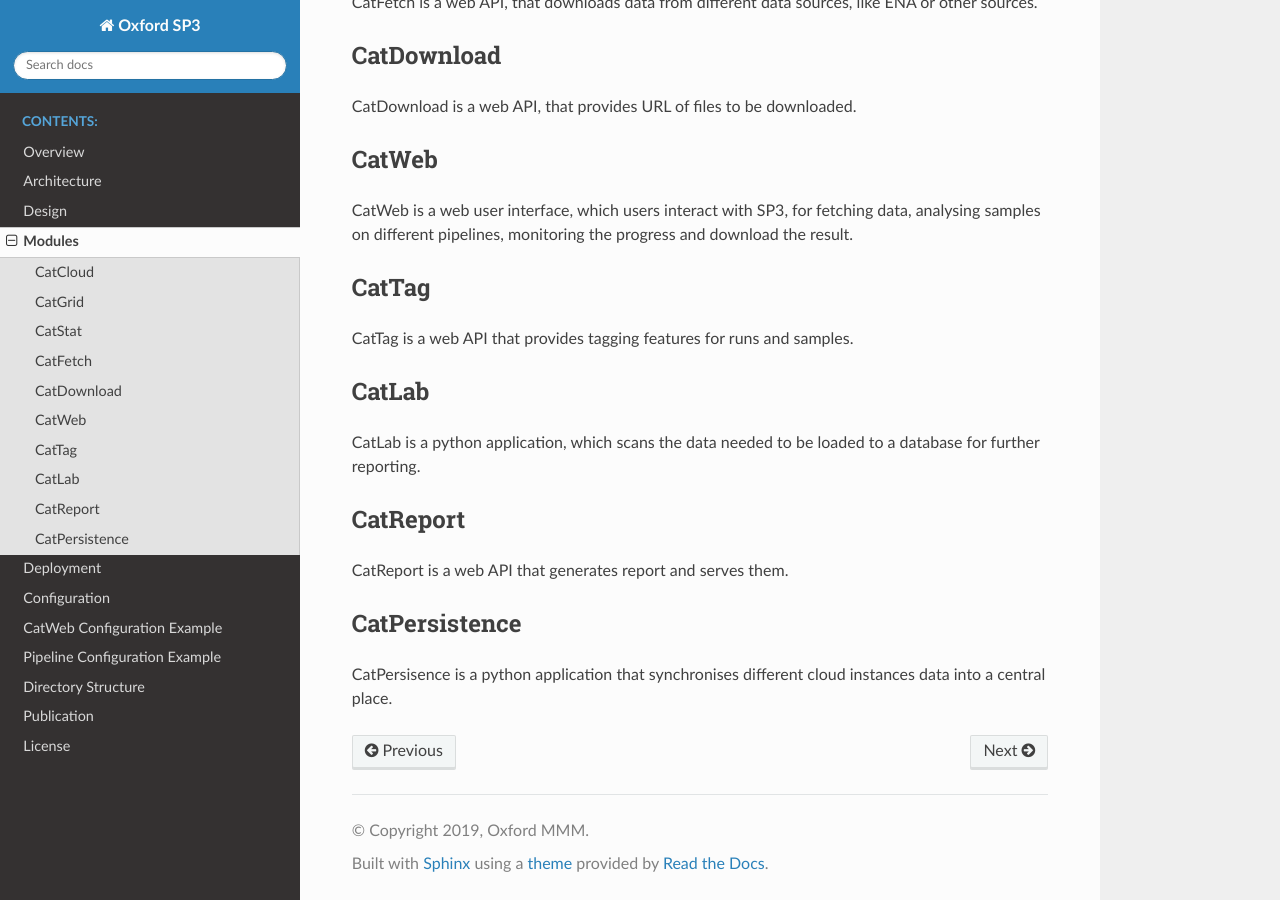
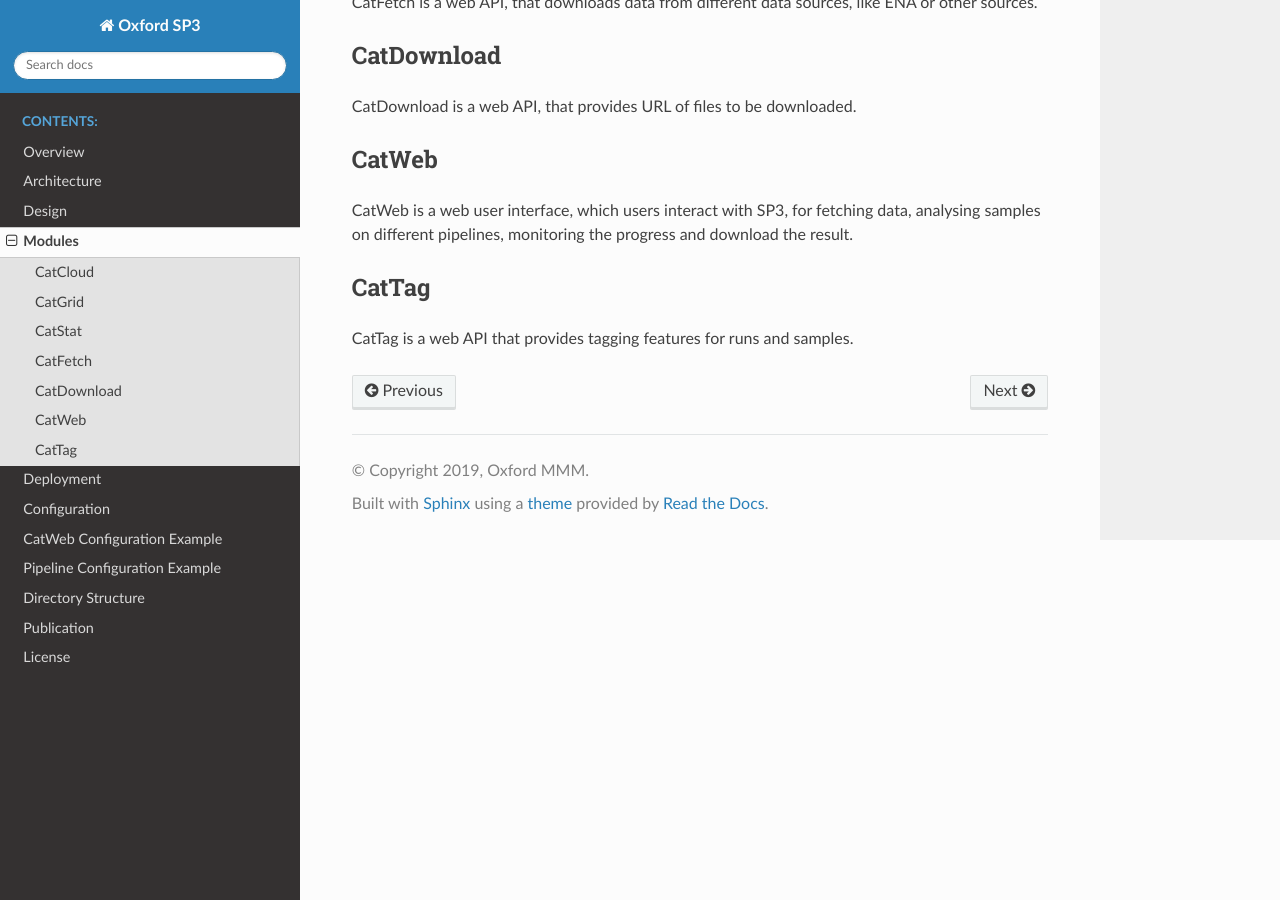
Before and after one commit to oxfordmmm/catdocs, a Sphinx documentation site: the page built from docs/source/modules.rst, in a window 1280 px wide and 900 px high, scrolled down 585 px. Built offline with Sphinx 7.4.7 and the Read the Docs theme 2.0.0, drawn with Linux system fonts in a browser that asks for light colours.

Commit message:
Update modules.rst

```diff
--- a/docs/source/modules.rst
+++ b/docs/source/modules.rst
@@ -36,19 +36,3 @@ CatTag
 ------
 
 CatTag is a web API that provides tagging features for runs and samples.
-
-
-CatLab
-------
-
-CatLab is a python application, which scans the data needed to be loaded to a database for further reporting.
-
-CatReport
----------
-
-CatReport is a web API that generates report and serves them.
-
-CatPersistence
---------------
-
-CatPersisence is a python application that synchronises different cloud instances data into a central place.
```
